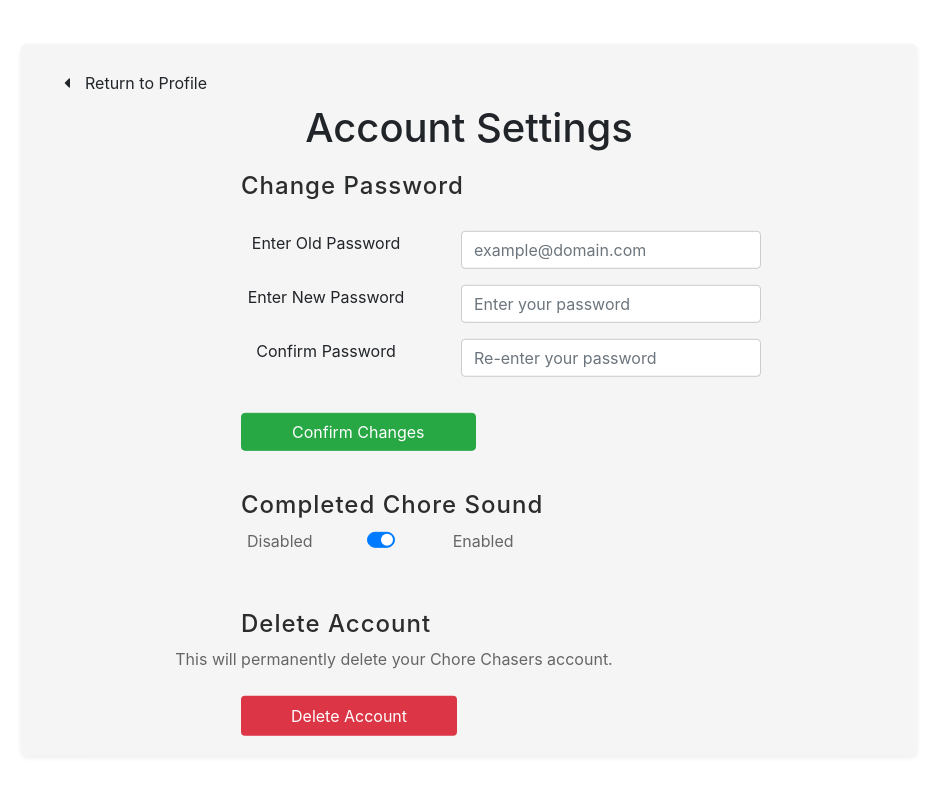
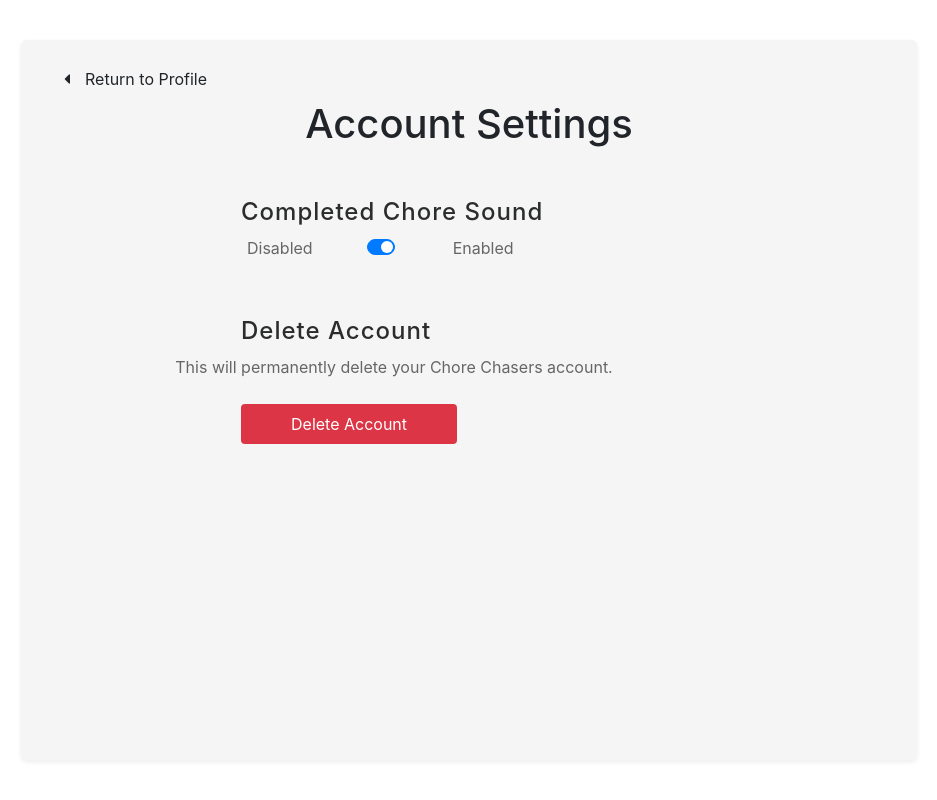
Before and after one commit to BrennanBeeler/CS5340_ChoreChasers, a React (Create React App) app: page /profileSettings in a window 1280 px wide. Shown: the whole page, without its empty margins (171-1108 px from the left). Built offline with nearby package versions, Linux system fonts and the light colour scheme.

Commit message:
removed change password feature on normal+resized screens

```diff
--- a/src/components/profile/profile-settings.css
+++ b/src/components/profile/profile-settings.css
@@ -4,7 +4,7 @@
 
 .container-account {
     width: 70%;
-    /*height: 90%;*/
+    height: 90%;
     margin: 0;
     position: absolute;
     top: 50%;
@@ -95,7 +95,7 @@ input[type=text] {
         width: 80%;
         margin: 0;
         position: absolute;
-        top: 60%;
+        top: 50%;
         left: 50%;
         -ms-transform: translate(-50%, -50%);
         transform: translate(-50%, -50%);
--- a/src/components/profile/profile-settings.js
+++ b/src/components/profile/profile-settings.js
@@ -27,43 +27,43 @@ const ProfileSettings = ({
                     Account Settings
                 </h1>
 
-                <h4 className="text-left h4-settings-headers" style={{paddingLeft:"200px", marginTop:"20px",marginBottom:"30px"}}>
-                    Change Password
-                </h4>
+                {/*<h4 className="text-left h4-settings-headers" style={{paddingLeft:"200px", marginTop:"20px",marginBottom:"30px"}}>*/}
+                {/*    Change Password*/}
+                {/*</h4>*/}
 
 
             <form>
-                <div className="form-group">
-                    <label htmlFor="oldPasswordFld" className="label form-headers">
-                        <div class="form-text-field-group">Enter Old Password</div>
-                    </label>
-                    <input type="text" id="emailFld" placeholder="example@domain.com" className=" form-control "
-                           value={oldPassword} onChange={(event => setOldPassword(event.target.value))}/>
-                </div>
-                <div className="form-group">
-                    <label htmlFor="passwordFld" className="label form-headers">
-                        <div class="form-text-field-group">Enter New Password</div>
-                    </label>
-                    <input type="text" id="passwordFld" placeholder="Enter your password" className=" form-control"
-                           value={newPassword} onChange={(event => setNewPassword(event.target.value))}/>
-                </div>
-                <div className="form-group">
-                    <label htmlFor="passwordFld" className="label form-headers">
-                        <div class="form-text-field-group">Confirm Password</div>
-                    </label>
-                    <input type="text" id="passwordFld" placeholder="Re-enter your password" className="form-control form-text-field"
-                           value={confirmPassword} onChange={(event => setConfirmPassword(event.target.value))}/>
-                </div>
+                {/*<div className="form-group">*/}
+                {/*    <label htmlFor="oldPasswordFld" className="label form-headers">*/}
+                {/*        <div class="form-text-field-group">Enter Old Password</div>*/}
+                {/*    </label>*/}
+                {/*    <input type="text" id="emailFld" placeholder="example@domain.com" className=" form-control "*/}
+                {/*           value={oldPassword} onChange={(event => setOldPassword(event.target.value))}/>*/}
+                {/*</div>*/}
+                {/*<div className="form-group">*/}
+                {/*    <label htmlFor="passwordFld" className="label form-headers">*/}
+                {/*        <div class="form-text-field-group">Enter New Password</div>*/}
+                {/*    </label>*/}
+                {/*    <input type="text" id="passwordFld" placeholder="Enter your password" className=" form-control"*/}
+                {/*           value={newPassword} onChange={(event => setNewPassword(event.target.value))}/>*/}
+                {/*</div>*/}
+                {/*<div className="form-group">*/}
+                {/*    <label htmlFor="passwordFld" className="label form-headers">*/}
+                {/*        <div class="form-text-field-group">Confirm Password</div>*/}
+                {/*    </label>*/}
+                {/*    <input type="text" id="passwordFld" placeholder="Re-enter your password" className="form-control form-text-field"*/}
+                {/*           value={confirmPassword} onChange={(event => setConfirmPassword(event.target.value))}/>*/}
+                {/*</div>*/}
 
 
-                <div style={{paddingLeft:"200px", float:"left",marginTop:"20px"}}>
-                <button className="btn btn-success" style={{paddingRight:"50px",paddingLeft:"50px"}} onClick={(event) =>  handleSubmit(event)}>
-                    Confirm Changes
-                </button>
-                </div>
+                {/*<div style={{paddingLeft:"200px", float:"left",marginTop:"20px"}}>*/}
+                {/*<button className="btn btn-success" style={{paddingRight:"50px",paddingLeft:"50px"}} onClick={(event) =>  handleSubmit(event)}>*/}
+                {/*    Confirm Changes*/}
+                {/*</button>*/}
+                {/*</div>*/}
 
-                <br/>
-                <br/>
+                {/*<br/>*/}
+                {/*<br/>*/}
 
               <h4 className=" text-left h4-settings-complete-chores" >
                 Completed Chore Sound
```
